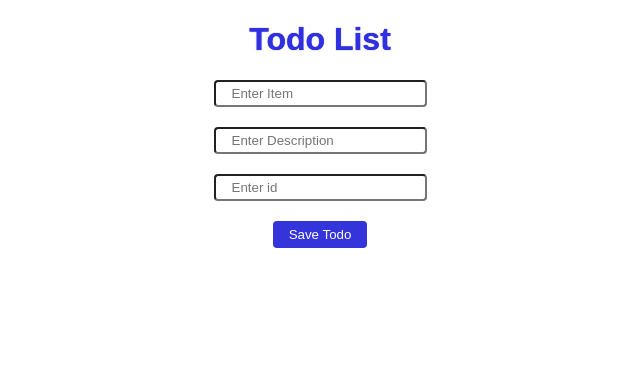
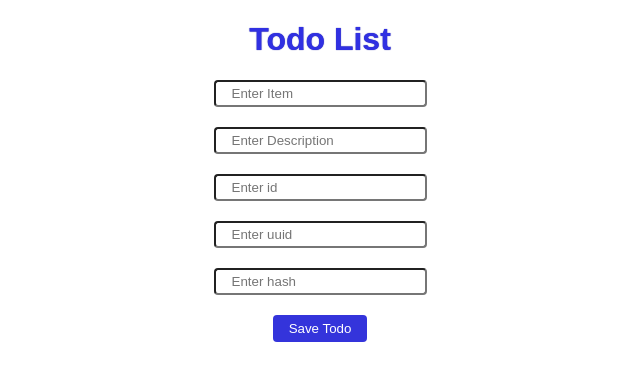
Before and after one commit to Gurbaksh363/devops_assignment_4, a Flask app: page / in a window 1280 px wide. Shown: the top 381 px of the page, without its empty margins (320-960 px from the left). Run offline with Flask 3, Linux system fonts and the light colour scheme.

Commit message:
reset-soft: added uuid and hash

```diff
--- a/flask_project/templates/todo.html
+++ b/flask_project/templates/todo.html
@@ -42,6 +42,8 @@
     <input type="text" name="item" placeholder="Enter Item"><br>
     <input type="text" name="description" placeholder="Enter Description"><br>
     <input type="text" name="id" placeholder="Enter id"><br>
+    <input type="text" name="uuid" placeholder="Enter uuid"><br>
+    <input type="text" name="hash" placeholder="Enter hash"><br>
     <button>Save Todo</button>
   </form>
 </body>
```
